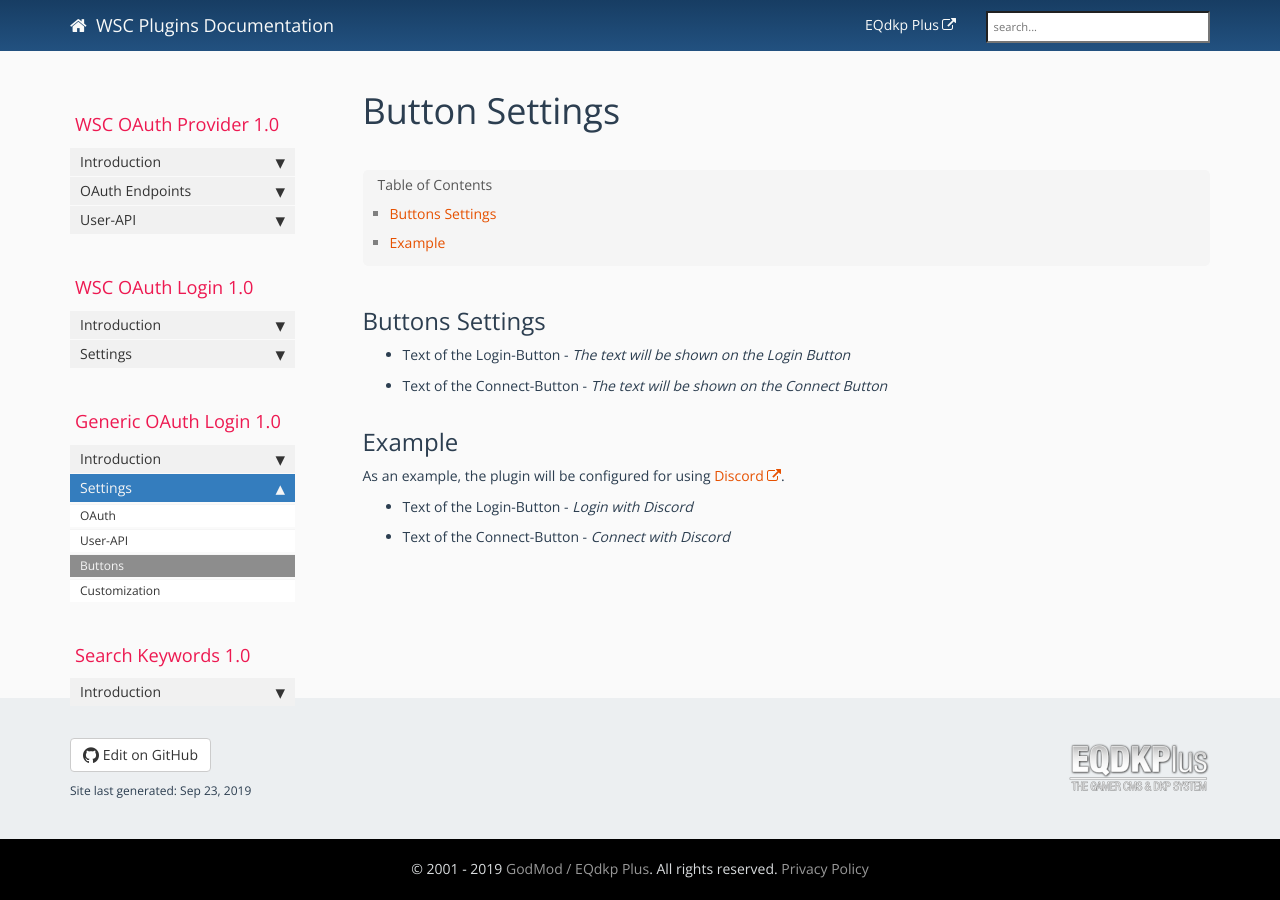
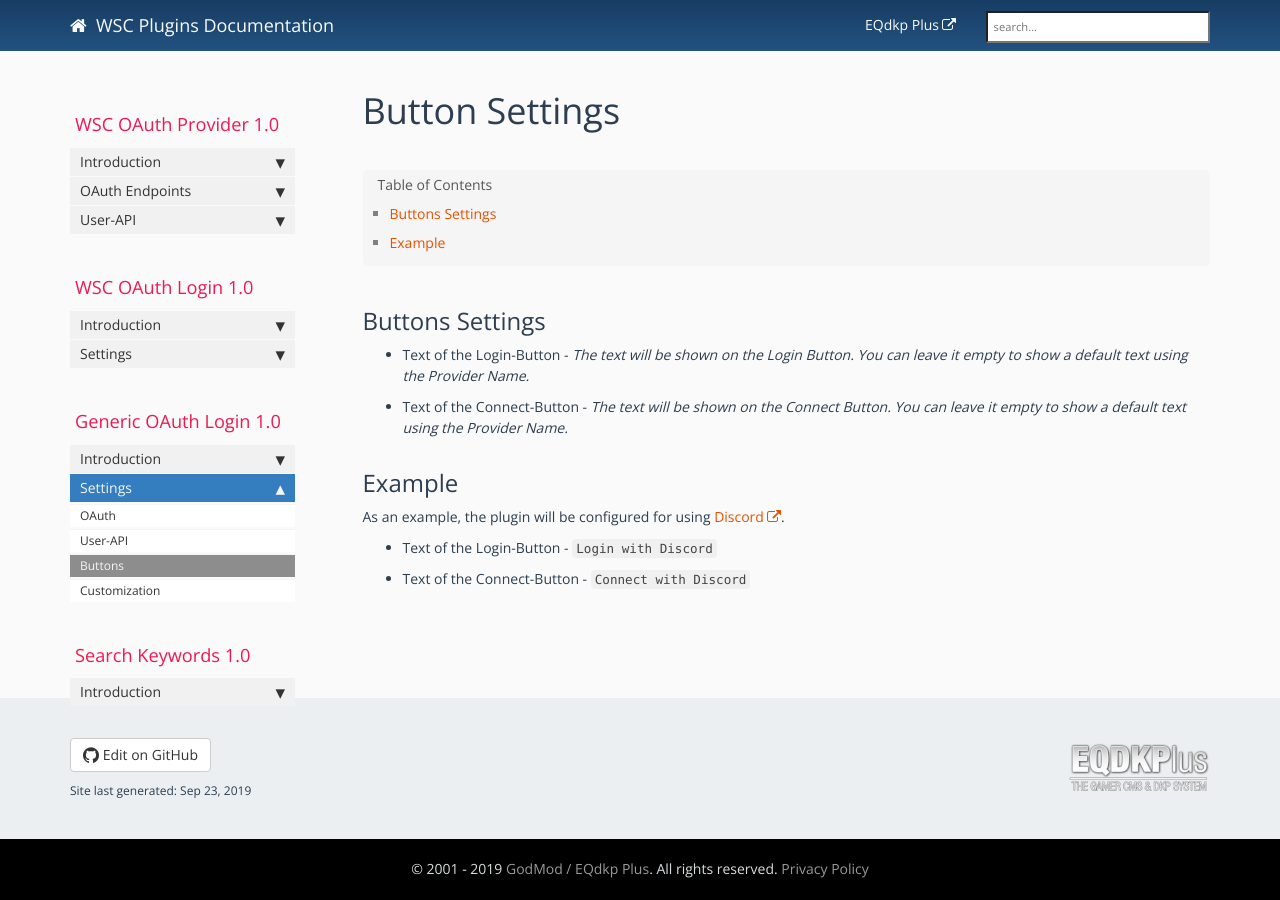
Before and after one commit to GodMod/godmod.github.io, a Jekyll site: the page built from pages/genoauth/genoauth_settingsbuttons.md, in a window 1280 px wide. Built offline with Jekyll 4.4.1, drawn with Linux system fonts in a browser that asks for light colours; nearby versions of some CDN libraries; library files that are not in the unit come from our copies.

Commit message:
Small addition

```diff
--- a/pages/genoauth/genoauth_settingsbuttons.md
+++ b/pages/genoauth/genoauth_settingsbuttons.md
@@ -7,13 +7,13 @@ folder: genoauth
 
 ## Buttons Settings
 
-* Text of the Login-Button - *The text will be shown on the Login Button*
-* Text of the Connect-Button - *The text will be shown on the Connect Button*
+* Text of the Login-Button - *The text will be shown on the Login Button. You can leave it empty to show a default text using the Provider Name.*
+* Text of the Connect-Button - *The text will be shown on the Connect Button. You can leave it empty to show a default text using the Provider Name.*
 
 ## Example
 As an example, the plugin will be configured for using [Discord](https://discordapp.com).
 
-* Text of the Login-Button - *Login with Discord*
-* Text of the Connect-Button - *Connect with Discord*
+* Text of the Login-Button - `Login with Discord`
+* Text of the Connect-Button - `Connect with Discord`
 
 {% include links.html %}
```
